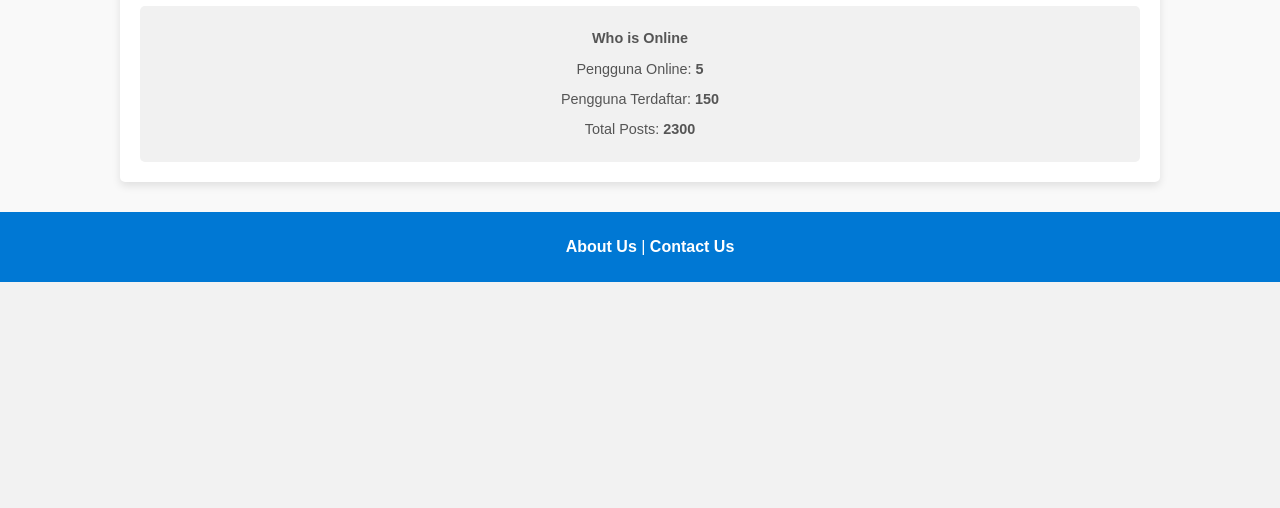
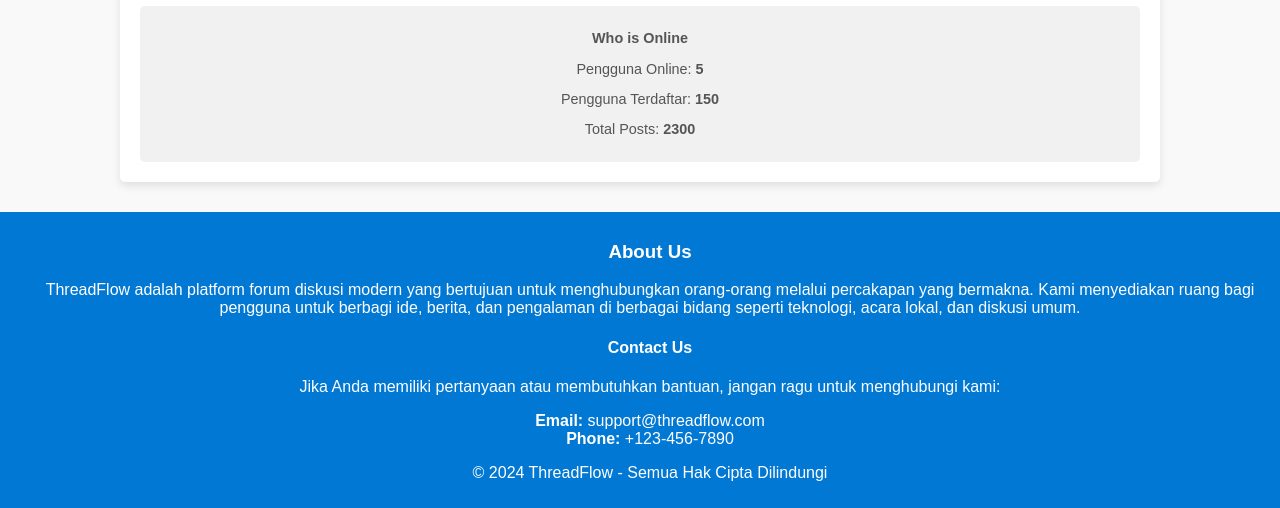
Before and after one commit to Malvin024/ThreadFlow, a PHP site: page / in a window 1280 px wide. Shown: the part 643-1151 px from the top of the page. Before the commit the page ends 925 px from the top, so only its background shows below. Run offline with PHP 8.4, Linux system fonts and the light colour scheme.

Commit message:
Update index.php

```diff
--- a/index.php
+++ b/index.php
@@ -68,7 +68,6 @@
                             <td>User C</td>
                             <td>2024-11-12</td>
                         </tr>
-                        <!-- Tambahkan lebih banyak baris postingan terbaru jika diperlukan -->
                     </tbody>
                 </table>
             </div>
@@ -90,7 +89,6 @@
                         </tr>
                     </thead>
                     <tbody>
-                        <!-- Sample subjects; repeat as necessary to simulate multiple pages -->
                         <tr>
                             <td>Subject 1</td>
                             <td>User A</td>
@@ -107,7 +105,6 @@
                             <td>20</td>
                             <td>News</td>
                         </tr>
-                        <!-- Tambahkan lebih banyak row sesuai kebutuhan untuk simulasi pagination -->
                     </tbody>
                 </table>
 
@@ -135,7 +132,22 @@
 
     <!-- Footer -->
     <footer>
-        <p><a href="#about-us">About Us</a> | <a href="#contact-us">Contact Us</a></p>
+        <div class="footer-content">
+            <h3>About Us</h3>
+            <p>
+                ThreadFlow adalah platform forum diskusi modern yang bertujuan untuk menghubungkan orang-orang melalui percakapan yang bermakna.
+                Kami menyediakan ruang bagi pengguna untuk berbagi ide, berita, dan pengalaman di berbagai bidang seperti teknologi, acara lokal, dan diskusi umum.
+            </p>
+            <h4>Contact Us</h4>
+            <p>
+                Jika Anda memiliki pertanyaan atau membutuhkan bantuan, jangan ragu untuk menghubungi kami:
+            </p>
+            <p>
+                <strong>Email:</strong> support@threadflow.com <br>
+                <strong>Phone:</strong> +123-456-7890
+            </p>
+            <p>&copy; 2024 ThreadFlow - Semua Hak Cipta Dilindungi</p>
+        </div>
     </footer>
 
     <script>
```
